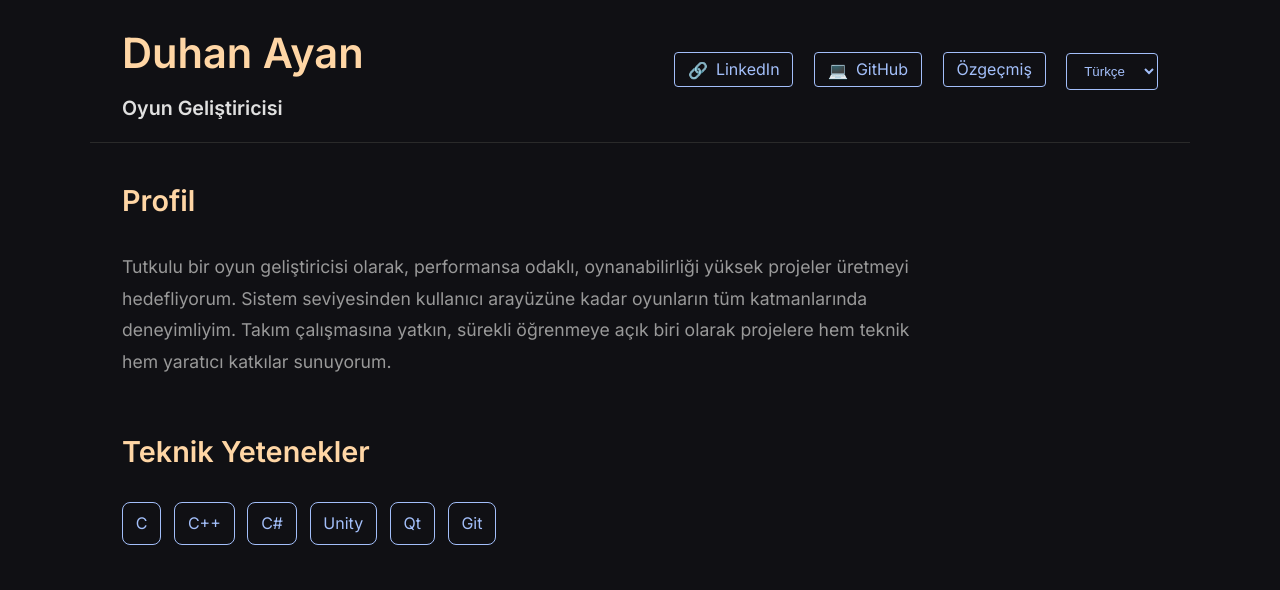
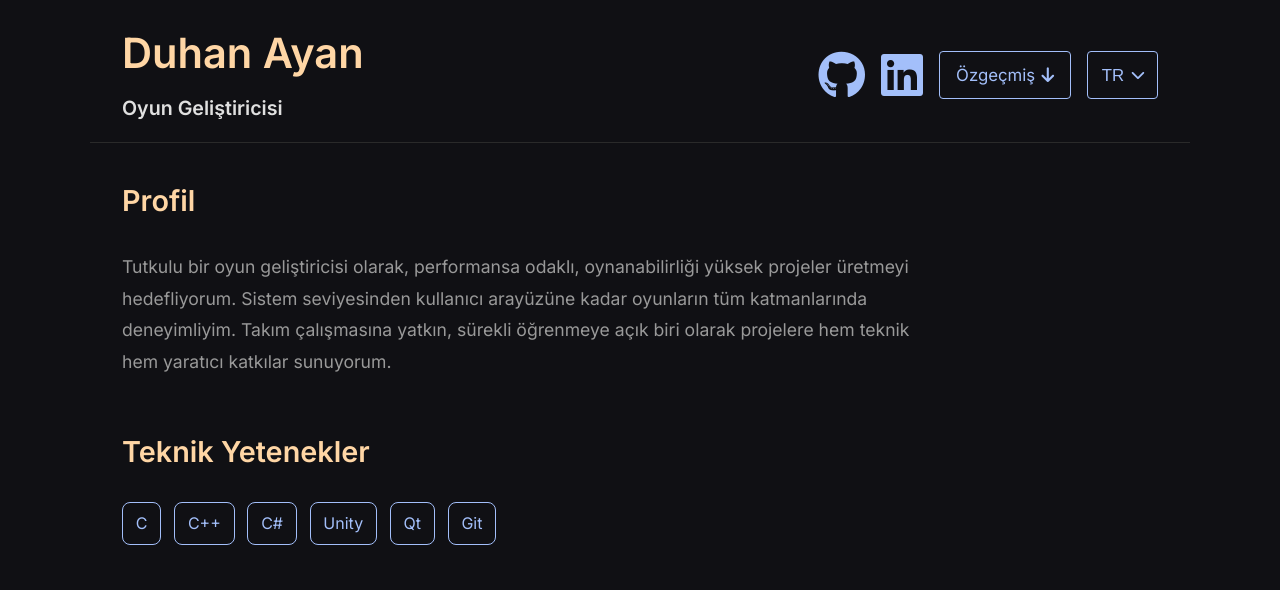
Before and after one commit to duhanayan/duhanayan.github.io, a plain HTML site: page index.html in a window 1280 px wide. Shown: the top 590 px of the page. Drawn offline with Linux system fonts and the light colour scheme.

Commit message:
Add files via upload

```diff
--- a/index.html
+++ b/index.html
@@ -11,8 +11,8 @@
   --card-bg: #1b1c20;
   --text: #e0e0e0;
   --sub: #999999;
-      --accent: #a3bffa; /* alternatif pastel mavi - aksiyon */
-      --highlight: #ffd6a5; /* pastel sarı-turuncu - vurgu */
+  --accent: #a3bffa;
+  --highlight: #ffd6a5;
   --radius: 8px;
 }
 
@@ -60,20 +60,94 @@
   color: var(--accent);
 }
 
+.social {
+  display: flex;
+  flex-direction: row;
+  align-items: center;
+  gap: 1rem;
+  margin-top: 0.5rem;
+}
+
 .social a {
-      margin-left: 1rem;
-      font-size: 1rem;
   color: var(--accent);
+  transition: color 0.3s ease;
+  display: flex;
+  align-items: center;
+  justify-content: center;
+  height: 3rem;
+  text-decoration: none;
+}
+
+.social a:hover {
+  color: var(--highlight);
+}
+
+.social .social-icon {
+  font-size: 3rem;
+  line-height: 1;
+}
+
+.social .cv-link {
   border: 1px solid var(--accent);
-      padding: 0.4rem 0.8rem;
+  padding: 0 1rem;
   border-radius: 4px;
+  font-size: 1.05rem;
+  display: flex;
+  align-items: center;
+  justify-content: center;
+  color: var(--accent);
+  height: 3rem;
   transition: all 0.3s ease;
 }
 
-    .social a:hover {
-      background-color: var(--accent);
-      color: #101014;
+.social .cv-link:hover {
+  color: var(--highlight);
+  border-color: var(--highlight);
 }
+
+.social select {
+  height: 3rem;
+  font-size: 1.05rem;
+  padding: 0 0.8rem;
+  background: var(--bg);
+  color: var(--accent);
+  border: 1px solid var(--accent);
+  border-radius: 4px;
+  appearance: none;
+  -webkit-appearance: none;
+  -moz-appearance: none;
+  text-align: center;
+}
+
+.language-select {
+  position: relative;
+  display: flex;
+  align-items: center;
+  height: 3rem;
+}
+
+.language-select select {
+  appearance: none;
+  -webkit-appearance: none;
+  -moz-appearance: none;
+  background: var(--bg);
+  color: var(--accent);
+  font-size: 1.05rem;
+  border: 1px solid var(--accent);
+  border-radius: 4px;
+  padding: 0 2rem 0 0.8rem;
+  height: 100%;
+}
+
+.language-select .select-arrow {
+  position: absolute;
+  right: 0.8rem;
+  pointer-events: none;
+  color: var(--accent);
+  font-size: 0.9rem;
+}
+
+
 
 main {
   max-width: 1100px;
@@ -160,6 +234,7 @@
   font-size: 1.05rem;
   color: var(--text);
 }
+
 @media (max-width: 768px) {
   header {
     flex-direction: column;
@@ -167,17 +242,9 @@
     padding: 1rem;
   }
 
-  .social {
-    margin-top: 1rem;
-    display: flex;
-    flex-direction: column;
-    gap: 0.5rem;
+  .header-left {
     width: 100%;
-  }
-
-  .social a {
-    width: 100%;
-    text-align: center;
+    margin-bottom: 0.5rem;
   }
 
   .header-left h1 {
@@ -192,7 +259,10 @@
     height: 200px;
   }
 }
+
 </style>
+<link rel="stylesheet" href="https://cdnjs.cloudflare.com/ajax/libs/font-awesome/6.5.0/css/all.min.css">
+
 </head>
 <body>
   <header>
@@ -201,16 +271,25 @@
       <h3 data-i18n="profileTitle">Oyun Geliştiricisi</h3>
     </div>
 	<div class="social">
-      <a href="#"><span style="margin-right: 0.5rem;">🔗</span>LinkedIn</a>
-      <a href="#"><span style="margin-right: 0.5rem;">💻</span>GitHub</a>
-      <a href="#" data-i18n="resume">Özgeçmiş</a>
-      <select style="margin-left: 1rem; background: var(--bg); color: var(--accent); border: 1px solid var(--accent); border-radius: 4px; padding: 0.4rem 0.8rem; height: 2.3rem;">
-        <option value="tr">Türkçe</option>
-        <option value="en">English</option>
+  <a href="https://github.com/duhanayan" aria-label="GitHub" target="_blank" rel="noopener noreferrer">
+    <i class="social-icon fab fa-github"></i>
+  </a>
+  <a href="https://www.linkedin.com/in/duhanayan" aria-label="LinkedIn" target="_blank" rel="noopener noreferrer">
+    <i class="social-icon fab fa-linkedin"></i>
+  </a>
+  <a href="/resume.pdf" aria-label="Özgeçmiş" class="cv-link" data-i18n="resume" target="_blank" rel="noopener noreferrer">
+    Özgeçmiş <i class="fas fa-arrow-down" style="margin-left: 0.4rem; font-size: 1.05rem;"></i>
+  </a>
+<div class="language-select">
+  <select aria-label="Dil seçimi">
+    <option value="tr">TR</option>
+    <option value="en">EN</option>
   </select>
+  <span class="select-arrow"><i class="fas fa-chevron-down"></i></span>
 </div>
+
 </div>
-    </div>
+
   </header>
 
   <main>
@@ -300,16 +379,15 @@
 
   document.querySelector('select').addEventListener('change', function () {
   const lang = this.value;
-    document.querySelector('[data-i18n="resume"]').textContent = translations[lang].resume;
-    document.querySelector('[data-i18n="profileTitle"]').textContent = translations[lang].profileTitle;
-    document.querySelector('[data-i18n="profile"]').textContent = translations[lang].profile;
-    document.querySelector('[data-i18n="profileText"]').textContent = translations[lang].profileText;
-    document.querySelector('[data-i18n="techExp"]').textContent = translations[lang].techExp;
-    document.querySelector('[data-i18n="gameProj"]').textContent = translations[lang].gameProj;
-    document.querySelector('[data-i18n="desc1"]').textContent = translations[lang].desc1;
-    document.querySelector('[data-i18n="desc2"]').textContent = translations[lang].desc2;
-    document.querySelector('[data-i18n="desc3"]').textContent = translations[lang].desc3;
+
+  document.querySelectorAll('[data-i18n]').forEach(el => {
+    const key = el.getAttribute('data-i18n');
+    if (translations[lang] && translations[lang][key]) {
+      el.textContent = translations[lang][key];
+    }
   });
+});
+
 </script>
 </body>
 </html>
```
Also changed, not shown: 1 other file. Lines whose indentation alone changed are shown as unchanged.
